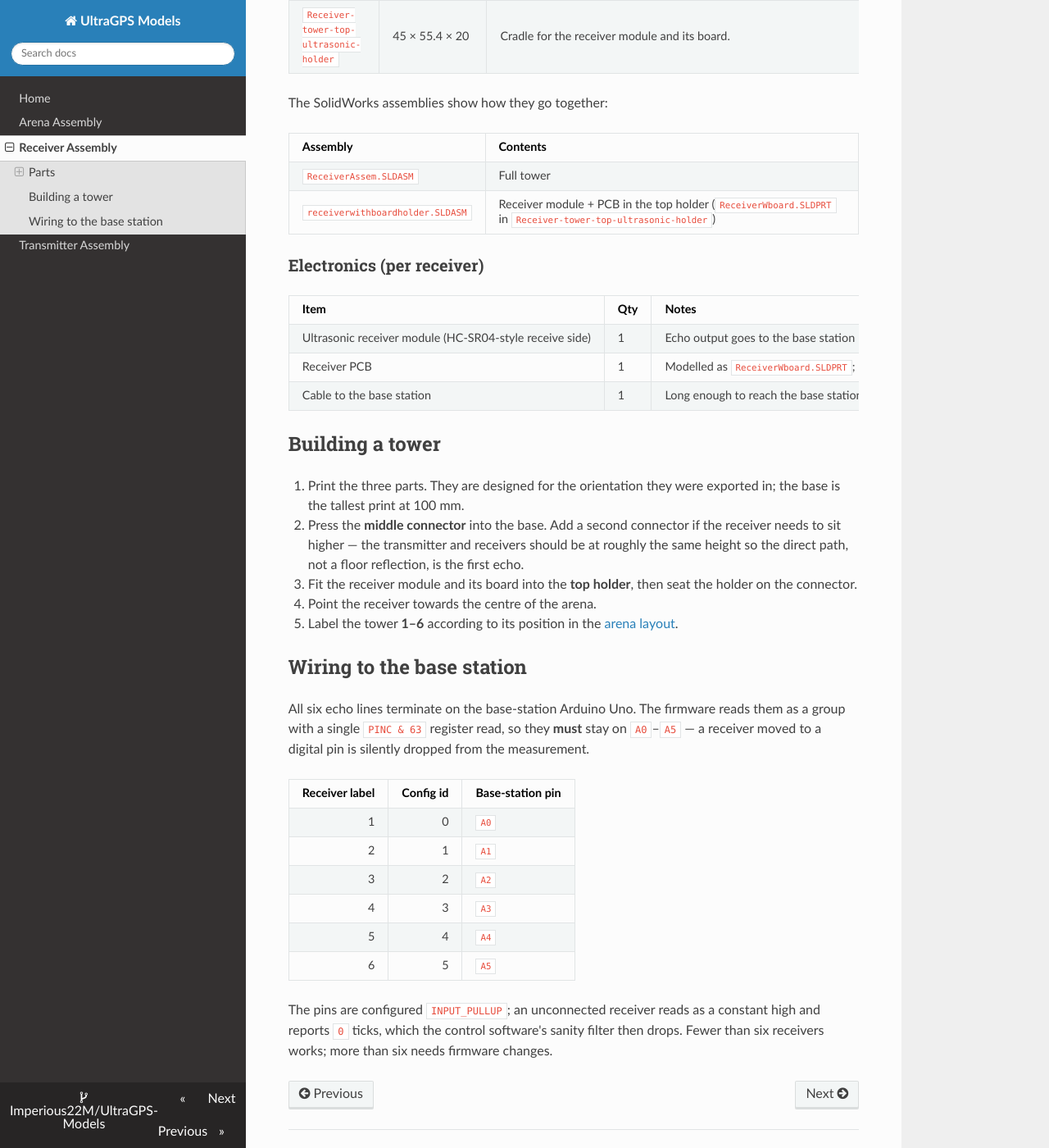
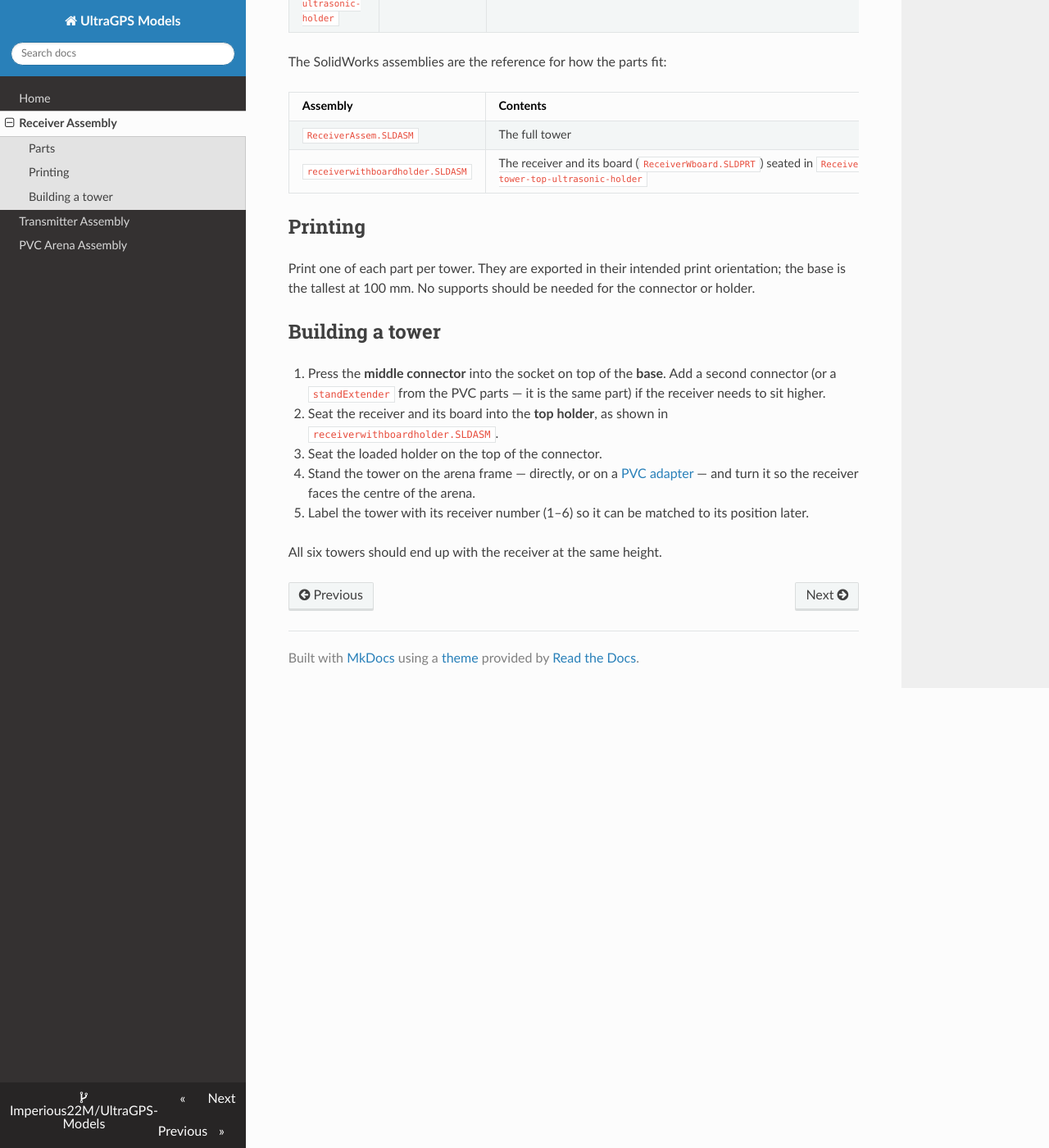
Before and after one commit to Imperious22M/UltraGPS-Models, an MkDocs documentation site: the page built from docs/receiver-assembly.md, in a window 1280 px wide and 1400 px high, scrolled down 613 px. Shown: the whole window at 82% size. Built offline with MkDocs 1.6.1, drawn with Linux system fonts in a browser that asks for light colours; nearby versions of some CDN libraries; some of the changed text lies outside the part shown.

Commit message:
Add pvc-arena-assembly

```diff
--- a/docs/receiver-assembly.md
+++ b/docs/receiver-assembly.md
@@ -1,69 +1,45 @@
 # Receiver Assembly
 
-Each of the six receivers is an ultrasonic receiver module on a small PCB,
-raised off the arena floor on a printed tower and wired back to the
-base-station Arduino. This page covers one tower, six are needed for the default
-system setup.
+A receiver tower raises one receiver off the arena frame and holds it pointed
+into the arena. This page covers one tower; the system uses six in it's default configuration.
 
 ## Parts
 
-### Printed
-
-Exports are in `Receiver-Arena-Models/STL/Receiver-Holder/`; sources in
-`Receiver-Arena-Models/Solidwork/Receiver-Parts/`.
+STL exports are in `Receiver-Arena-Models/STL/Receiver-Holder/`; SolidWorks
+sources in `Receiver-Arena-Models/Solidwork/Receiver-Parts/`. Sizes are the
+STL bounding box in millimetres (X × Y × Z as exported).
 
 | STL | Size (mm) | Role |
 |---|---|---|
-| `Receiver-tower-base` | 100 × 80 × 100 | Foot of the tower. Seats on the arena base / PVC extender. |
+| `Receiver-tower-base` | 100 × 80 × 100 | Foot of the tower. Seats on the arena frame or a [PVC adapter](pvc-arena-assembly.md). |
 | `Receiver-tower-middle-connector` | 20 × 80 × 20 | 80 mm riser between base and top. Stack more than one to raise the receiver. |
 | `Receiver-tower-top-ultrasonic-holder` | 45 × 55.4 × 20 | Cradle for the receiver module and its board. |
 
-The SolidWorks assemblies show how they go together:
+The SolidWorks assemblies are the reference for how the parts fit:
 
 | Assembly | Contents |
 |---|---|
-| `ReceiverAssem.SLDASM` | Full tower |
-| `receiverwithboardholder.SLDASM` | Receiver module + PCB in the top holder (`ReceiverWboard.SLDPRT` in `Receiver-tower-top-ultrasonic-holder`) |
+| `ReceiverAssem.SLDASM` | The full tower |
+| `receiverwithboardholder.SLDASM` | The receiver and its board (`ReceiverWboard.SLDPRT`) seated in `Receiver-tower-top-ultrasonic-holder` |
 
-### Electronics (per receiver)
+## Printing
 
-| Item | Qty | Notes |
-|---|---|---|
-| Ultrasonic receiver module (HC-SR04-style receive side) | 1 | Echo output goes to the base station |
-| Receiver PCB | 1 | Modelled as `ReceiverWboard.SLDPRT`; KiCad sources live outside this repo |
-| Cable to the base station | 1 | Long enough to reach the base station from the far end of the arena (up to ~4 m) |
+Print one of each part per tower. They are exported in their intended print
+orientation; the base is the tallest at 100 mm. No supports should be needed
+for the connector or holder.
 
 ## Building a tower
 
-1. Print the three parts. They are designed for the orientation they were
-   exported in; the base is the tallest print at 100 mm.
-2. Press the **middle connector** into the base. Add a second connector if the
-   receiver needs to sit higher — the transmitter and receivers should be at
-   roughly the same height so the direct path, not a floor reflection, is the
-   first echo.
-3. Fit the receiver module and its board into the **top holder**, then seat
-   the holder on the connector.
-4. Point the receiver towards the centre of the arena.
-5. Label the tower **1–6** according to its position in the
-   [arena layout](arena-assembly.md#layout).
+1. Press the **middle connector** into the socket on top of the **base**. Add
+   a second connector (or a `standExtender` from the PVC parts — it is the
+   same part) if the receiver needs to sit higher.
+2. Seat the receiver and its board into the **top holder**, as shown in
+   `receiverwithboardholder.SLDASM`.
+3. Seat the loaded holder on the top of the connector.
+4. Stand the tower on the arena frame — directly, or on a
+   [PVC adapter](pvc-arena-assembly.md) — and turn it so the receiver faces the
+   centre of the arena.
+5. Label the tower with its receiver number (1–6) so it can be matched to its
+   position later.
 
-## Wiring to the base station
-
-All six echo lines terminate on the base-station Arduino Uno. The firmware
-reads them as a group with a single `PINC & 63` register read, so they **must**
-stay on `A0`–`A5` — a receiver moved to a digital pin is silently dropped from
-the measurement.
-
-| Receiver label | Config id | Base-station pin |
-|---:|---:|---|
-| 1 | 0 | `A0` |
-| 2 | 1 | `A1` |
-| 3 | 2 | `A2` |
-| 4 | 3 | `A3` |
-| 5 | 4 | `A4` |
-| 6 | 5 | `A5` |
-
-The pins are configured `INPUT_PULLUP`; an unconnected receiver reads as a
-constant high and reports `0` ticks, which the control software's sanity filter
-then drops. Fewer than six receivers works; more than six needs firmware
-changes.
+All six towers should end up with the receiver at the same height.
--- a/mkdocs.yml
+++ b/mkdocs.yml
@@ -14,9 +14,9 @@
 
 nav:
   - Home: index.md
-  - Arena Assembly: arena-assembly.md
   - Receiver Assembly: receiver-assembly.md
   - Transmitter Assembly: transmitter-assembly.md
+  - PVC Arena Assembly: pvc-arena-assembly.md
 
 markdown_extensions:
   - admonition
```
Also changed, not shown: README.md (+8 -11 lines), docs/arena-assembly.md (deleted, +0 -111 lines), docs/index.md (+5 -10 lines), docs/pvc-arena-assembly.md (added, +47 -0 lines), docs/transmitter-assembly.md (+27 -33 lines).
